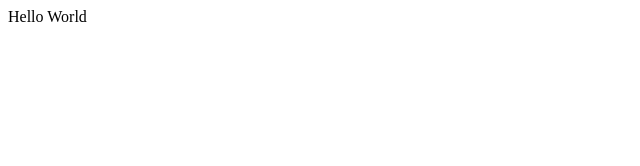
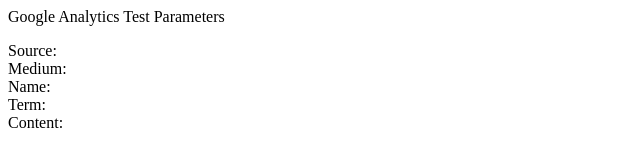
Before and after one commit to andrebasso/andrebasso.github.io, a plain HTML site: page index.html in a window 1280 px wide. Shown: the whole page, without its empty margins (0-640 px from the left). Drawn offline with Linux system fonts and the light colour scheme.

Commit message:
Adding Google Analytics Test Parameters

```diff
--- a/index.html
+++ b/index.html
@@ -1,4 +1,26 @@
-Hello World
+<body>
+    <p>Google Analytics Test Parameters</p>
+    <div id='source'>
+        Source:
+        <label></label>
+    </div>
+    <div id='medium'>
+        Medium:
+        <label></label>
+    </div>
+    <div id='name'>
+        Name:
+        <label></label>
+    </div>
+    <div id='term'>
+        Term:
+        <label></label>
+    </div>
+    <div id='content'>
+        Content:
+        <label></label>
+    </div>
+</body>
 
 <!-- Google Analytics -->
 <script>
@@ -11,3 +33,28 @@
     ga('send', 'pageview');
 </script>
 <!-- End Google Analytics -->
+
+<!-- Google Analytics Test Parameters -->
+<script>
+    const urlSearchParams = new URLSearchParams(window.location.search);
+
+    const sourceValue = urlSearchParams.get('utm_source');
+    const mediumValue = urlSearchParams.get('utm_medium');
+    const nameValue = urlSearchParams.get('utm_name');
+    const termValue = urlSearchParams.get('utm_term');
+    const contentValue = urlSearchParams.get('utm_content');
+
+    const sourceElement = document.getElementById("source").getElementsByTagName('label')[0];
+    const mediumElement = document.getElementById("medium").getElementsByTagName('label')[0];
+    const nameElement = document.getElementById("name").getElementsByTagName('label')[0];
+    const termElement = document.getElementById("term").getElementsByTagName('label')[0];
+    const contentElement = document.getElementById("content").getElementsByTagName('label')[0];
+
+    sourceElement.textContent = sourceValue;
+    mediumValue.textContent = mediumElement;
+    nameValue.textContent = nameElement;
+    termValue.textContent = termElement;
+    contentValue.textContent = contentElement;
+
+</script>
+<!-- End Google Analytics Test Parameters -->
```
